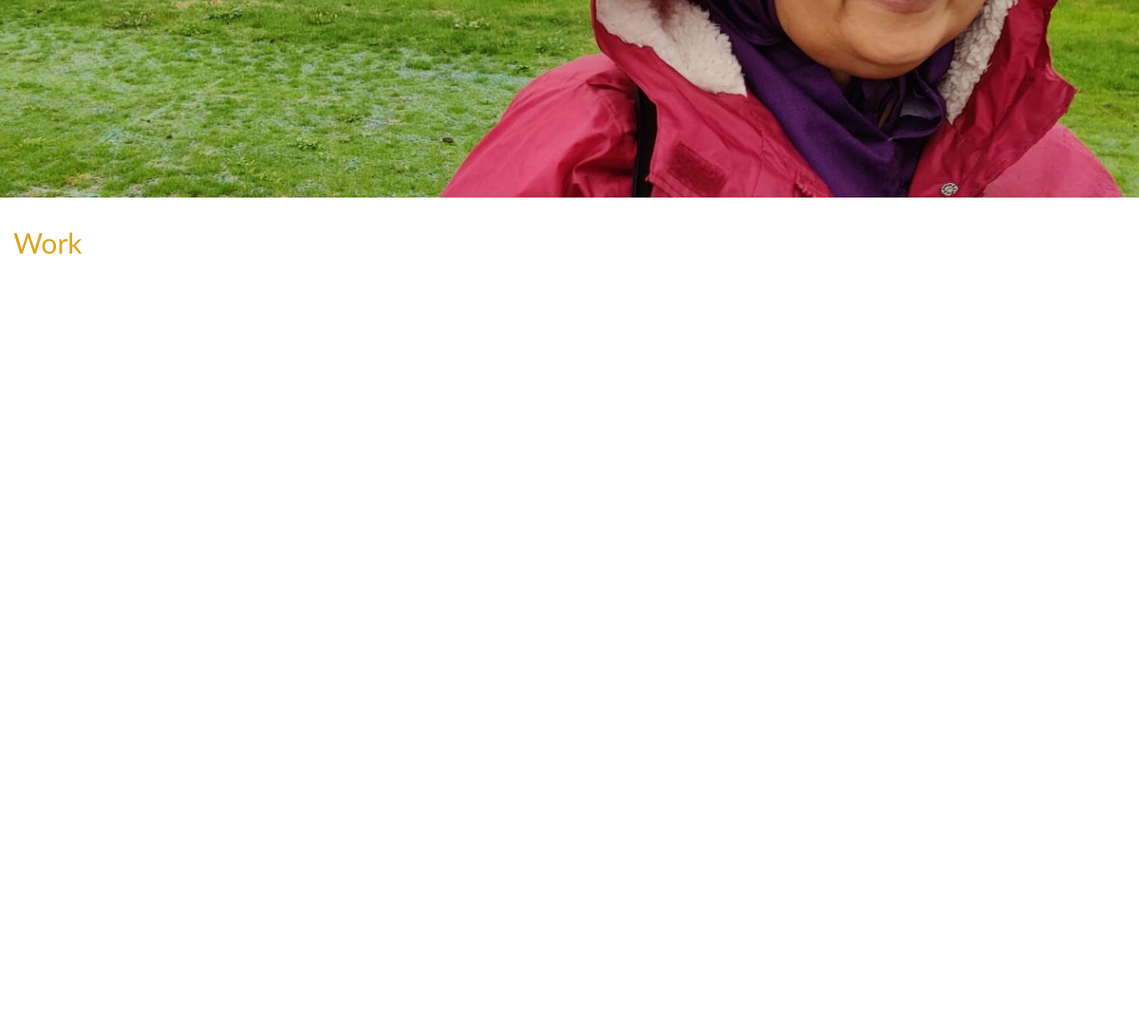
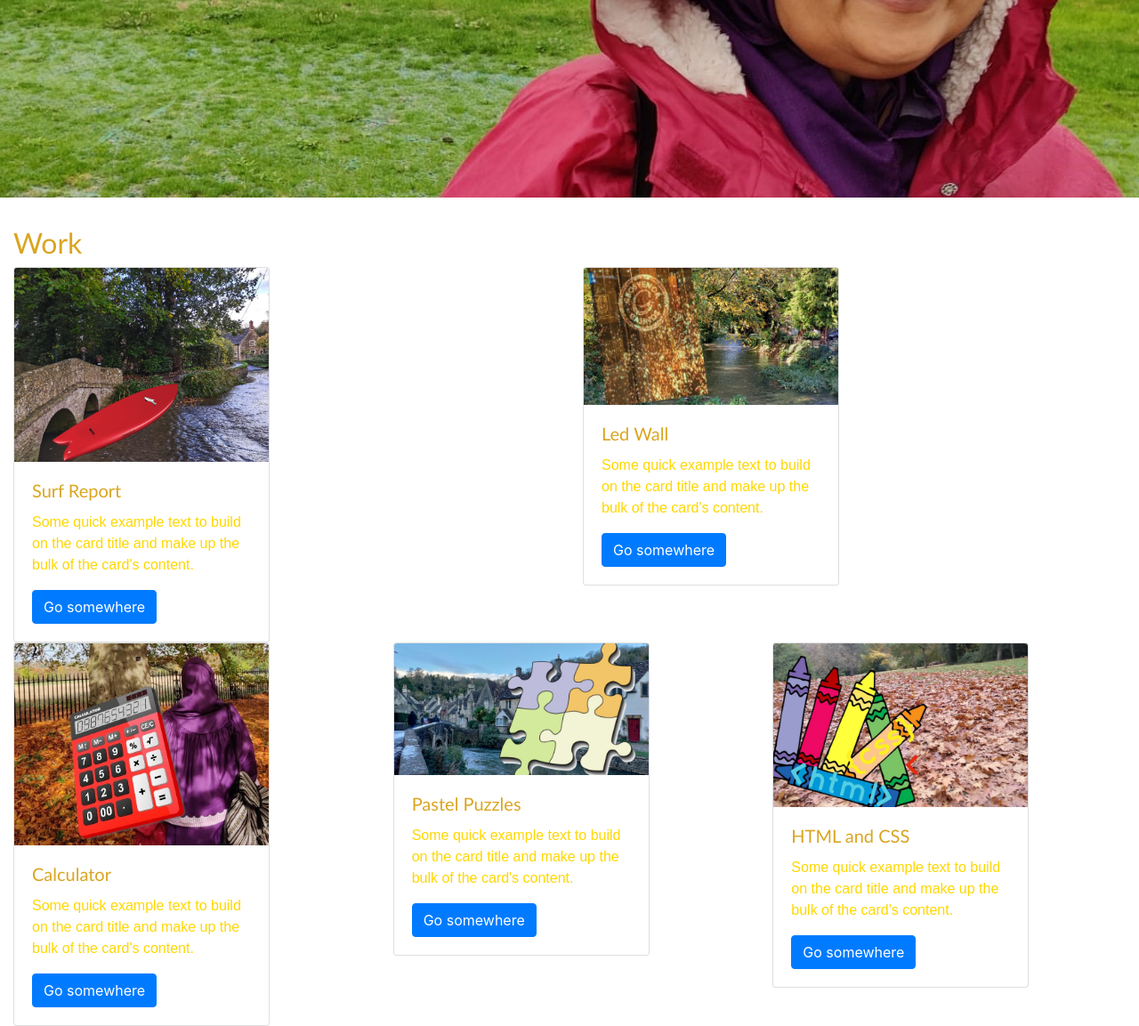
Before and after one commit to Najma53/Bootstrap-Portfolio, a plain HTML site: page index.html in a window 1280 px wide. Shown: the part 609-1762 px from the top of the page at 89% size. Before the commit the page ends 909 px from the top, so only its background shows below. Drawn offline with nearby package versions, Linux system fonts and the light colour scheme.

Commit message:
added card code off bootrap4 to each of the five grid made earlier and attached pics to it

```diff
--- a/index.html
+++ b/index.html
@@ -53,29 +53,61 @@
         <div class="row">
 
           <div class="cardContainer col-lg-6 col-md-6 col-sm-12">
-
+            <div class="card" style="width: 18rem;">
+              <img src="images/surf.jpg" class="card-img-top" alt="Surf Report">
+              <div class="card-body">
+                <h5 class="card-title">Surf Report</h5>
+                <p class="card-text">Some quick example text to build on the card title and make up the bulk of the card's content.</p>
+                <a href="#" class="btn btn-primary">Go somewhere</a>
+              </div>
+            </div>
           </div>
 
 
           <div class="cardContainer col-lg-6 col-md-6 col-sm-12">
-
+            <div class="card" style="width: 18rem;">
+              <img src="images/led.jpg" class="card-img-top" alt="Led Wall">
+              <div class="card-body">
+                <h5 class="card-title">Led Wall</h5>
+                <p class="card-text">Some quick example text to build on the card title and make up the bulk of the card's content.</p>
+                <a href="#" class="btn btn-primary">Go somewhere</a>
+              </div>
+            </div>
           </div>
 
 
           <div class="cardContainer col-lg-4 col-md-4 col-sm-12">
-
+            <div class="card" style="width: 18rem;">
+              <img src="images/calculator1.jpg" class="card-img-top" alt="calculator">
+              <div class="card-body">
+                <h5 class="card-title">Calculator</h5>
+                <p class="card-text">Some quick example text to build on the card title and make up the bulk of the card's content.</p>
+                <a href="#" class="btn btn-primary">Go somewhere</a>
+              </div>
+            </div>
           </div>
 
 
           <div class="cardContainer col-lg-4 col-md-4 col-sm-12">
-
-
+            <div class="card" style="width: 18rem;">
+              <img src="images/pastel.jpg" class="card-img-top" alt="Pastel Puzzles">
+              <div class="card-body">
+                <h5 class="card-title">Pastel Puzzles</h5>
+                <p class="card-text">Some quick example text to build on the card title and make up the bulk of the card's content.</p>
+                <a href="#" class="btn btn-primary">Go somewhere</a>
+              </div>
+            </div>
           </div>
 
-
           <div class="cardContainer col-lg-4 col-md-4 col-sm-12">
-
-
+            <div class="card" style="width: 18rem;">
+              <img src="images/html-css.jpg" class="card-img-top" alt="HTML / CSS">
+              <div class="card-body">
+                <h5 class="card-title">HTML and CSS</h5>
+                <p class="card-text">Some quick example text to build on the card title and make up the bulk of the card's content.</p>
+                <a href="#" class="btn btn-primary">Go somewhere</a>
+              </div>
+            </div>
           </div>
 
 
```
Also changed, not shown: images/calculator1.jpg (added).
